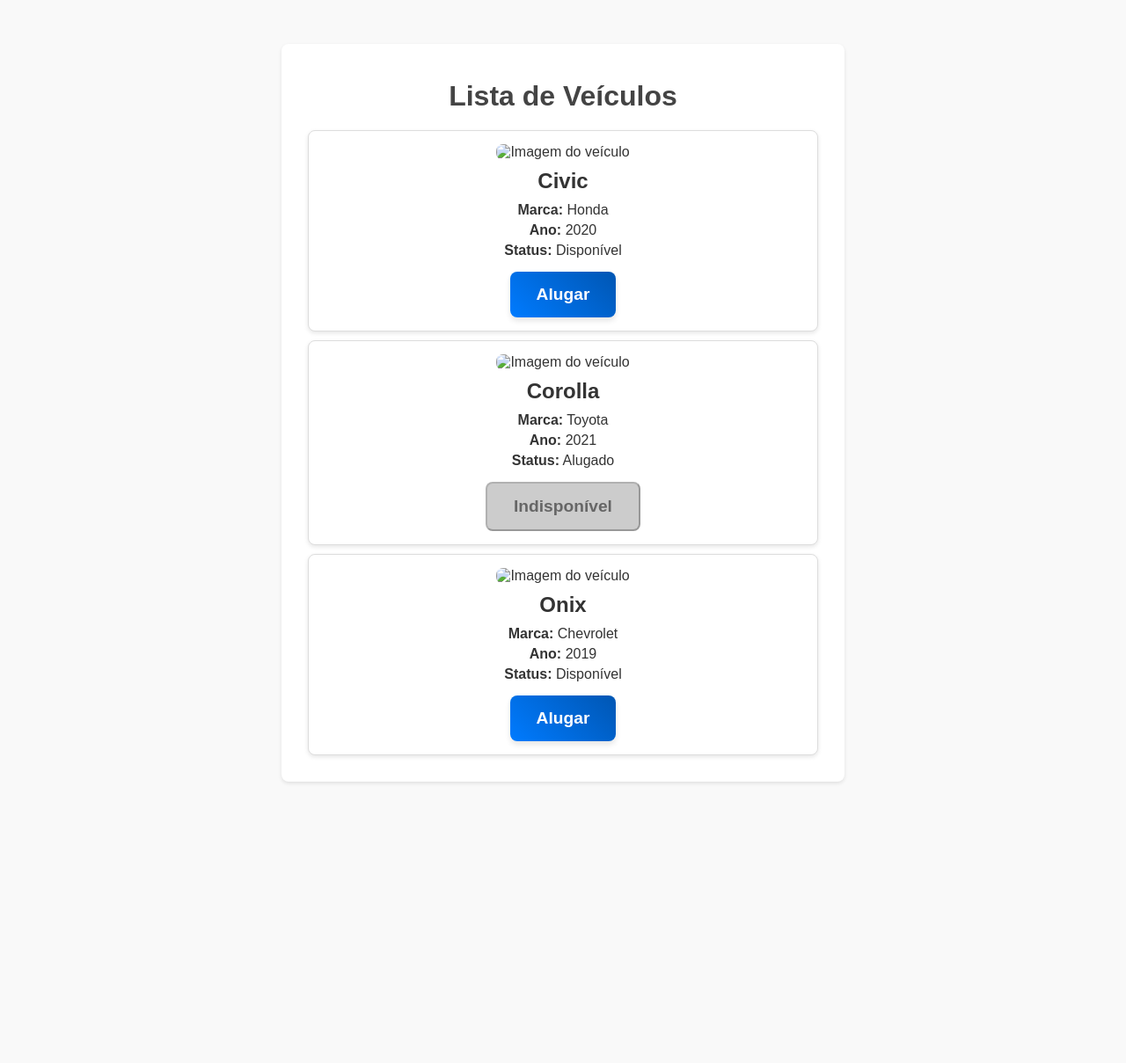
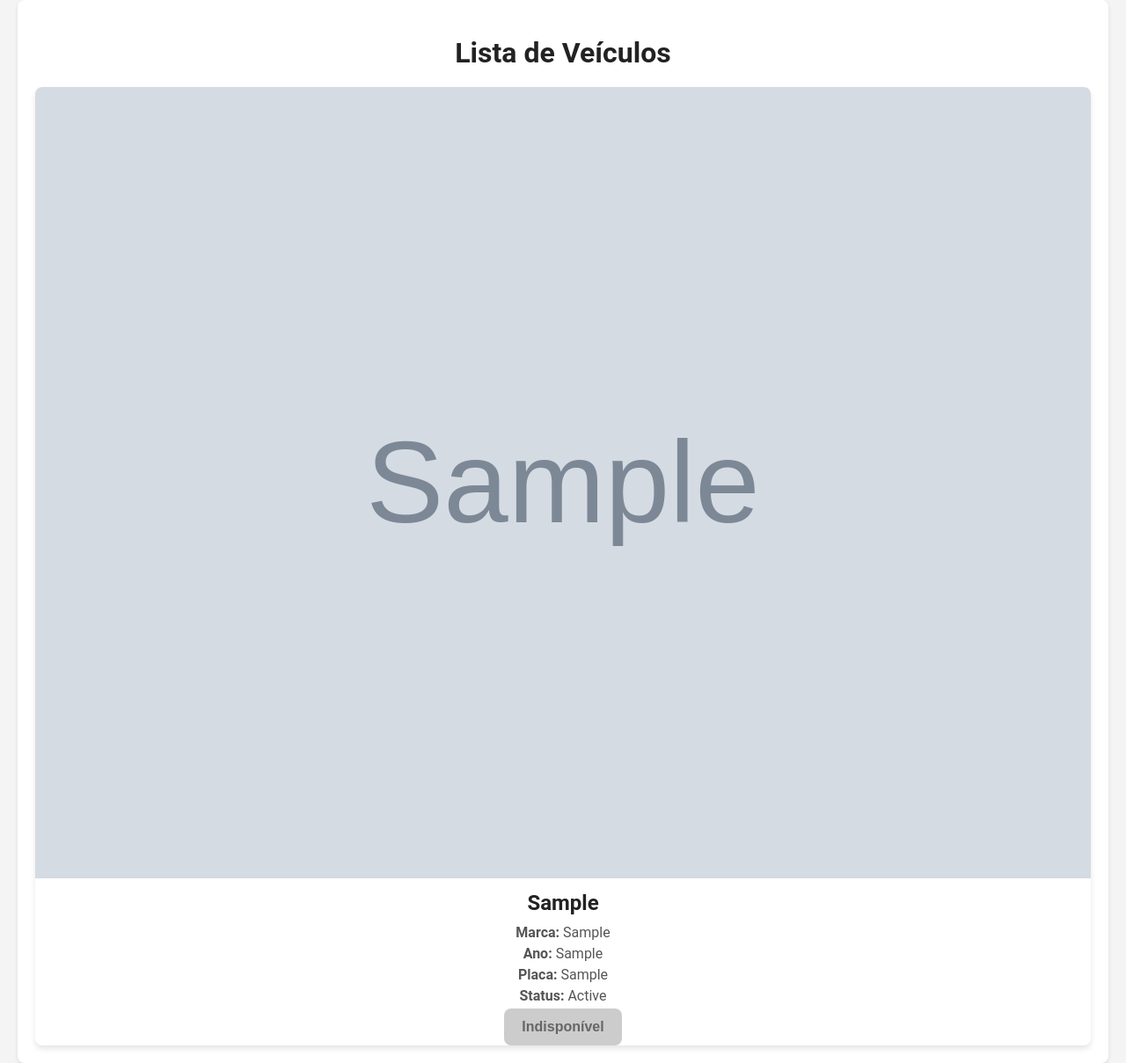
Before and after one commit to im4nu/TDE-3-Back-End, a PHP site: page /veiculos/listar.php in a window 1280 px wide. Shown: the whole page at 88% size. Before the commit the page ends 891 px from the top, so only its background shows below. Run offline with PHP 8.4, Linux system fonts and the light colour scheme; tables that the repository leaves empty or names only in its code hold one stand-in row (values such as "Sample post"); grey boxes marked "Sample" are stand-in pictures; some libraries are stand-ins or nearby versions.

Commit message:
Added aluguel on database and updated routers to edit image

```diff
--- a/style.css
+++ b/style.css
@@ -1,25 +1,32 @@
+/* Estilo global atualizado para um design moderno e responsivo */
 body {
-  font-family: Arial, sans-serif;
+  font-family: "Roboto", Arial, sans-serif;
   margin: 0;
   padding: 0;
-  background-color: #f9f9f9;
+  background-color: #f4f4f4;
   color: #333;
 }
 
 .container {
-  max-width: 600px;
-  margin: 50px auto;
+  max-width: 1200px;
+  margin: 0 auto;
   padding: 20px;
   background-color: #fff;
   border-radius: 8px;
   box-shadow: 0 2px 4px rgba(0, 0, 0, 0.1);
 }
 
+h1,
+h2,
+h3 {
+  font-family: "Roboto", sans-serif;
+  color: #222;
+}
+
 h1 {
   text-align: center;
   font-size: 2rem;
   margin-bottom: 20px;
-  color: #444;
 }
 
 form label {
@@ -64,26 +71,31 @@ form button:hover {
   text-decoration: underline;
 }
 
-/* Estilo moderno para o botão "Alugar" */
+/* Botões modernos */
+button,
 .link {
   display: inline-block;
-  padding: 15px 30px;
+  padding: 12px 20px;
   background: linear-gradient(45deg, #007bff, #0056b3);
   color: #fff;
   text-decoration: none;
+  border: none;
   border-radius: 8px;
-  font-size: 1.2rem;
+  font-size: 1rem;
   font-weight: bold;
-  transition: transform 0.2s ease, box-shadow 0.2s ease;
+  cursor: pointer;
+  transition: all 0.3s ease;
   box-shadow: 0 4px 6px rgba(0, 0, 0, 0.1);
 }
 
+button:hover,
 .link:hover {
   transform: translateY(-3px);
   box-shadow: 0 6px 10px rgba(0, 0, 0, 0.15);
   background: linear-gradient(45deg, #0056b3, #003f7f);
 }
 
+button.disabled,
 .link.disabled {
   background: #ccc;
   color: #666;
@@ -91,3 +103,40 @@ form button:hover {
   box-shadow: none;
   transform: none;
 }
+
+/* Layout responsivo */
+.vehicle-list {
+  display: grid;
+  grid-template-columns: repeat(auto-fit, minmax(300px, 1fr));
+  gap: 20px;
+}
+
+.vehicle-card {
+  background: #fff;
+  border-radius: 8px;
+  box-shadow: 0 4px 6px rgba(0, 0, 0, 0.1);
+  overflow: hidden;
+  text-align: center;
+  transition: transform 0.3s ease;
+}
+
+.vehicle-card:hover {
+  transform: translateY(-5px);
+  box-shadow: 0 8px 12px rgba(0, 0, 0, 0.2);
+}
+
+.vehicle-card img {
+  width: 100%;
+  height: auto;
+}
+
+.vehicle-card h3 {
+  margin: 10px 0;
+  font-size: 1.5rem;
+}
+
+.vehicle-card p {
+  margin: 5px 0;
+  font-size: 1rem;
+  color: #555;
+}
--- /dev/null
+++ b/update_veiculos.sql
@@ -0,0 +1 @@
+ALTER TABLE veiculos ADD COLUMN imagem TEXT; ALTER TABLE veiculos ADD COLUMN status VARCHAR(20) DEFAULT 'disponível';
--- a/veiculos/listar.php
+++ b/veiculos/listar.php
@@ -1,4 +1,10 @@
-<!-- filepath: /home/manu/codes/locadora-php/veiculos/listar.php -->
+<?php
+require_once '../config/db.php';
+
+$stmt = $pdo->query("SELECT * FROM veiculos");
+$veiculos = $stmt->fetchAll();
+?>
+
 <!DOCTYPE html>
 <html lang="pt-br">
 <head>
@@ -6,73 +12,26 @@
     <meta name="viewport" content="width=device-width, initial-scale=1.0">
     <title>Lista de Veículos</title>
     <link rel="stylesheet" href="../style.css">
-    <style>
-        .vehicle-card {
-            border: 1px solid #ddd;
-            border-radius: 8px;
-            padding: 15px;
-            margin: 10px;
-            text-align: center;
-            background-color: #fff;
-            box-shadow: 0 2px 5px rgba(0, 0, 0, 0.1);
-        }
-
-        .vehicle-card img {
-            max-width: 100%;
-            height: auto;
-            border-radius: 8px;
-        }
-
-        .vehicle-card h3 {
-            margin: 10px 0;
-            font-size: 1.5rem;
-        }
-
-        .vehicle-card p {
-            margin: 5px 0;
-            font-size: 1rem;
-        }
-
-        .vehicle-card .link {
-            margin-top: 10px;
-            display: inline-block;
-        }
-
-        .vehicle-card .disabled {
-            background-color: #ccc;
-            cursor: not-allowed;
-        }
-    </style>
 </head>
 <body>
     <div class="container">
         <h1>Lista de Veículos</h1>
         <div class="vehicle-list">
-            <?php
-            // Simulação de dados (substitua por consulta ao banco de dados)
-            $veiculos = [
-                ['id' => 1, 'modelo' => 'Civic', 'marca' => 'Honda', 'ano' => 2020, 'imagem' => 'https://via.placeholder.com/300', 'status' => 'disponível'],
-                ['id' => 2, 'modelo' => 'Corolla', 'marca' => 'Toyota', 'ano' => 2021, 'imagem' => 'https://via.placeholder.com/300', 'status' => 'alugado'],
-                ['id' => 3, 'modelo' => 'Onix', 'marca' => 'Chevrolet', 'ano' => 2019, 'imagem' => 'https://via.placeholder.com/300', 'status' => 'disponível'],
-            ];
-
-            foreach ($veiculos as $veiculo) {
-                echo "<div class='vehicle-card'>
-                    <img src='{$veiculo['imagem']}' alt='Imagem do veículo'>
-                    <h3>{$veiculo['modelo']}</h3>
-                    <p><strong>Marca:</strong> {$veiculo['marca']}</p>
-                    <p><strong>Ano:</strong> {$veiculo['ano']}</p>
-                    <p><strong>Status:</strong> " . ucfirst($veiculo['status']) . "</p>";
-
-                if ($veiculo['status'] === 'disponível') {
-                    echo "<a href='alugar.php?id={$veiculo['id']}' class='link'>Alugar</a>";
-                } else {
-                    echo "<button class='link disabled' disabled>Indisponível</button>";
-                }
-
-                echo "</div>";
-            }
-            ?>
+            <?php foreach ($veiculos as $veiculo): ?>
+                <div class="vehicle-card">
+                    <img src="<?= htmlspecialchars($veiculo['imagem']) ?>" alt="Imagem do veículo">
+                    <h3><?= htmlspecialchars($veiculo['modelo']) ?></h3>
+                    <p><strong>Marca:</strong> <?= htmlspecialchars($veiculo['marca']) ?></p>
+                    <p><strong>Ano:</strong> <?= htmlspecialchars($veiculo['ano']) ?></p>
+                    <p><strong>Placa:</strong> <?= htmlspecialchars($veiculo['placa']) ?></p>
+                    <p><strong>Status:</strong> <?= htmlspecialchars(ucfirst($veiculo['status'])) ?></p>
+                    <?php if ($veiculo['status'] === 'disponível'): ?>
+                        <a href="alugar.php?id=<?= $veiculo['id'] ?>" class="link">Alugar</a>
+                    <?php else: ?>
+                        <button class="link disabled" disabled>Indisponível</button>
+                    <?php endif; ?>
+                </div>
+            <?php endforeach; ?>
         </div>
     </div>
 </body>
```
Also changed, not shown: index.php (+4 -4 lines), veiculos/alugar.php (+43 -1 lines), veiculos/confirmar.php (+24 -6 lines), veiculos/create.php (+21 -1 lines), veiculos/edit.php (+5 -3 lines), veiculos/salvar.php (added, +24 -0 lines).
